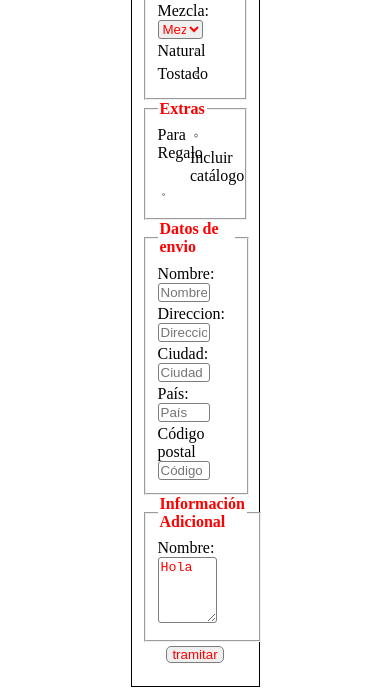
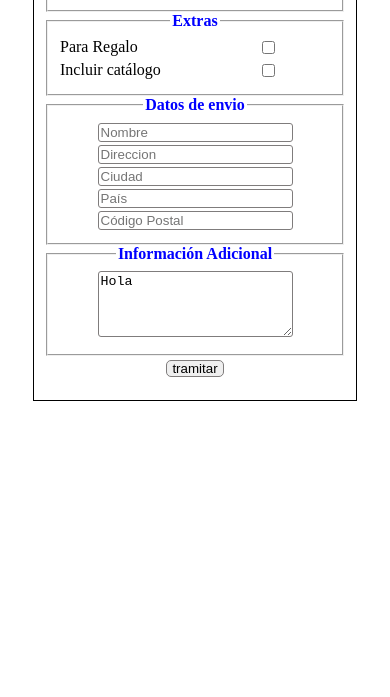
Before and after one commit to tonslinz/practica_2_5, a plain HTML site: page index.html in a window 390 px wide. Shown: the part 214-911 px from the top of the page. After the commit the page ends 844 px from the top, so only its background shows below. Drawn offline with Linux system fonts and the light colour scheme.

Commit message:
subida de prueba final para visualizar en web

```diff
--- a/css/style.css
+++ b/css/style.css
@@ -8,12 +8,6 @@ body{
     text-align: center;
     height: auto;
     padding: 5px;
-}
-#Container {
-    width: 30%;
-    margin:10px auto;
-    padding: 5px;
-    border: 1px solid #000000;
 }
 .LineaFormulario {
     width: 100%;
@@ -26,9 +20,10 @@ body{
     margin-top: 20px;
 }
 fieldset {
-    text-align: left;
+    text-align: center;
 }
 legend{
+    text-align: left;
     color: red;
     font-weight: bold;
 }
@@ -57,3 +52,78 @@ input[type="radio"], input[type="checkbox"]{
     padding: 0 5px;
     border-radius: 5px;
 }
+@media screen and (min-width: 1300px) {
+    #Container {
+        width: 30%;
+        margin:10px auto;
+        padding: 5px;
+        border: 1px solid #000000;
+    }
+}
+@media screen and (max-width: 1299px) {
+    #Container {
+        width: 40%;
+        margin:10px auto;
+        padding: 5px;
+        border: 1px solid #000000;
+    }
+}
+@media screen and (max-width: 1000px) {
+    #Container {
+        width: 50%;
+        margin:10px auto;
+        padding: 5px;
+        border: 1px solid #000000;
+    }
+    #Cabecera{
+        color: darkgreen;
+    }
+    label{
+        color: darkgreen;
+        width: 70%;
+        text-align: left;
+    }
+    .RadioChecklabel{
+        width: 40%;
+    }
+    input, textarea, select{
+        color: darkgreen;
+        width: 70%;
+    }
+    legend{
+        color: #000000;
+    }
+    input[type="radio"], input[type="checkbox"]{
+        width: 20%;
+    }
+}
+@media screen and (max-width: 600px) {
+    #Container {
+        width: 80%;
+        margin:10px auto;
+        padding: 5px;
+        border: 1px solid #000000;
+    }
+    #Cabecera{
+        color: #000000;
+    }
+    label{
+        display: none;
+        color:#000000;
+    }
+    .RadioChecklabel{
+        width: 50%;
+        display: block
+    }
+    input, textarea, select{
+        color: #000000;
+        width: 70%;
+    }
+    legend{
+        color: blue;
+        text-align: center;
+    }
+    input[type="radio"], input[type="checkbox"]{
+        width: 10%;
+    }
+}
--- a/index.html
+++ b/index.html
@@ -2,7 +2,6 @@
 <html lang="">
 <head>
     <meta charset="UTF-8">
-    <meta name="viewport" content="width=device-width; initial-scale=1.0;">
     <title>Untitled Document</title>
 	<meta name="Author" content=""/>
 	<link rel="stylesheet" type="text/css" href="css/style.css">
@@ -24,22 +23,22 @@
         </select>
     </div>
     <div class="LineaFormulario">
-        <label for="Natural">Natural </label>
+        <label class="RadioChecklabel" for="Natural">Natural </label>
         <input type="radio" name="NatuOTost" value="Natural">
     </div>
     <div class="LineaFormulario">
-        <label for="Tostado">Tostado</label>
+        <label class="RadioChecklabel" for="Tostado">Tostado</label>
         <input type="radio" name="NatuOTost" value="Tostado">
     </div>
   </fieldset>
   <fieldset>
     <legend>Extras</legend>
     <div class="LineaFormulario">
-        <label for="regalo">Para Regalo</label>
+        <label class="RadioChecklabel" for="regalo">Para Regalo</label>
         <input type="checkbox" name="regalo" value="regalo">
     </div>
     <div class="LineaFormulario">
-        <label for="catalogo">Incluir catálogo</label>
+        <label class="RadioChecklabel" for="catalogo">Incluir catálogo</label>
         <input type="checkbox" name="catalogo" value="catalogo">
     </div>
   </fieldset>
```
